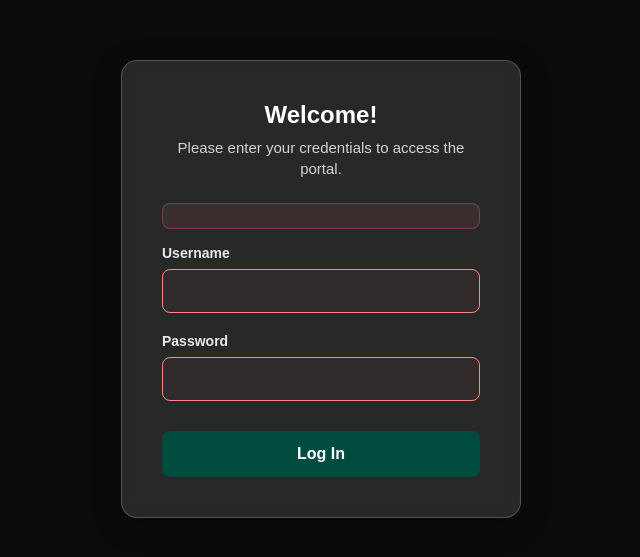
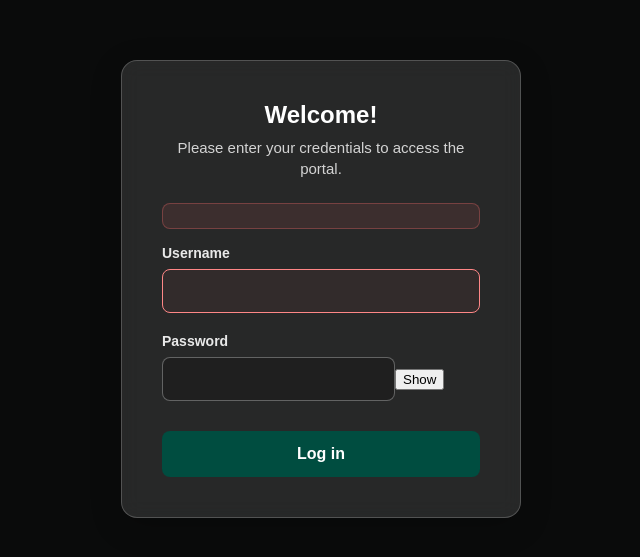
Before and after one commit to f3liz/AskPrysmIO, a React (Vite) app in the folder prysm-react-app/: page /login in a window 1280 px wide. Shown: the part 111-668 px from the top of the page, without its empty margins (319-959 px from the left). Built offline with nearby package versions, Linux system fonts and the light colour scheme.

Commit message:
added password toggle and shows if logging in or need to log in

```diff
--- a/prysm-react-app/src/pages/Login.tsx
+++ b/prysm-react-app/src/pages/Login.tsx
@@ -97,23 +97,29 @@ const Login = () => {
 
           <div className="inputGroup">
             <label htmlFor="password">Password</label>
+
+            <div className="passwordWrapper">
               <input
-              type="password"
+                type={showPassword ? "text" : "password"}
                 id="password"
-              className={error ? "inputError" : ""}
+                className={error.password ? "inputError" : ""}
                 value={password}
                 onChange={(e) => {
                   setPassword(e.target.value);
                   setError((prev) => ({...prev, password: "", server: ""}));
                 }}
               />
+
+              <button type = "button" className="togglePassword" onClick={() => setShowPassword((prev) => !prev)}
+              >{showPassword ? "Hide" : "Show"}</button>
+            </div>
             {error.password && (
               <span className="fieldError">{error.password}</span>
             )}
           </div>
 
-          <button type="submit" className="submitButton">
-            Log In
+          <button type="submit" className="submitButton" disabled={isSubmitting}>
+            {isSubmitting ? "Logging in..." : "Log in"}
           </button>
         </form>
       </div>
```
Lines whose indentation alone changed are shown as unchanged.
